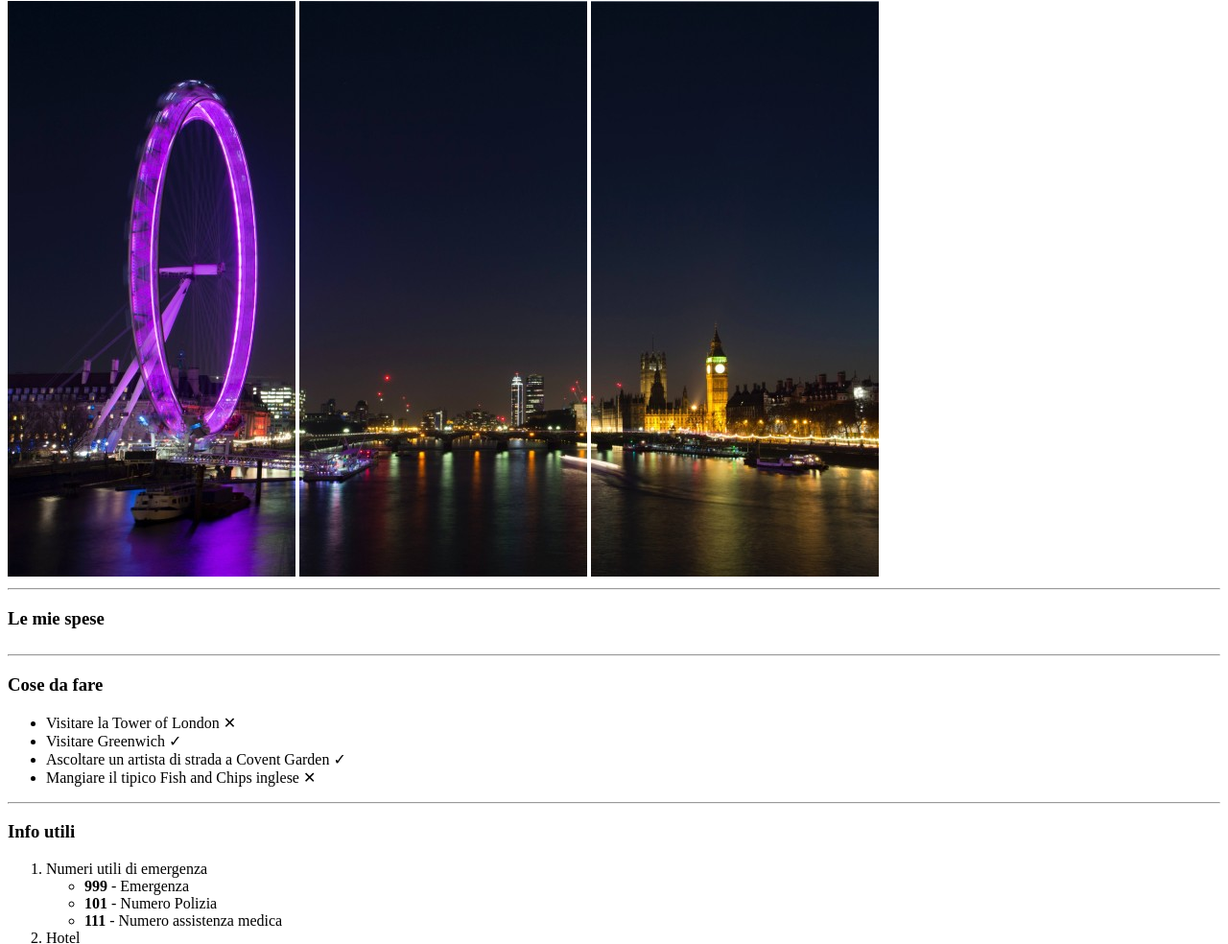
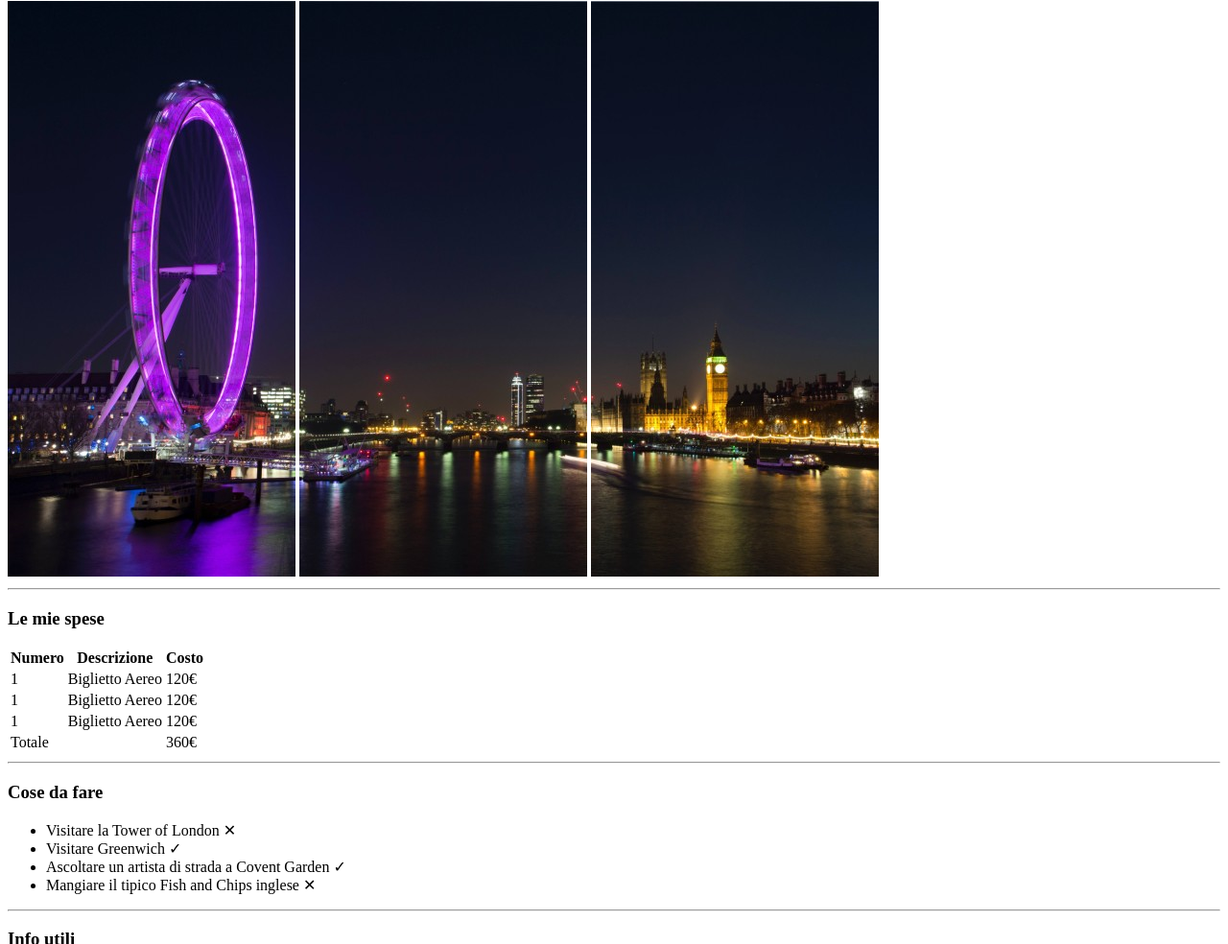
Before and after one commit to danielebd/html-london-trip, a plain HTML site: page index.html in a window 1280 px wide. Shown: the part 79-1063 px from the top of the page at 96% size. Drawn offline with Linux system fonts and the light colour scheme.

Commit message:
inserimento Table

```diff
--- a/index.html
+++ b/index.html
@@ -20,6 +20,35 @@
         <!-- Tabella spese -->
         <h3>Le mie spese</h3>
         <table>
+            <thead>
+                <th><strong>Numero</strong></th>
+                <th><strong>Descrizione</strong></th>
+                <th><strong>Costo</strong></th>
+            </thead>
+            <tbody>
+                <tr>
+                    <td>1</td>
+                    <td>Biglietto Aereo</td>
+                    <td>120€</td>
+                </tr>
+                <tr>
+                    <td>1</td>
+                    <td>Biglietto Aereo</td>
+                    <td>120€</td>
+                </tr>
+                <tr>
+                    <td>1</td>
+                    <td>Biglietto Aereo</td>
+                    <td>120€</td>
+                </tr>
+                <tfoot>
+                    <tr>
+                        <td colspan="2">Totale</td>
+                        <td>360€</td>
+                    </tr>
+                </tfoot>
+
+            </tbody>
 
         </table>
         <hr>
```
